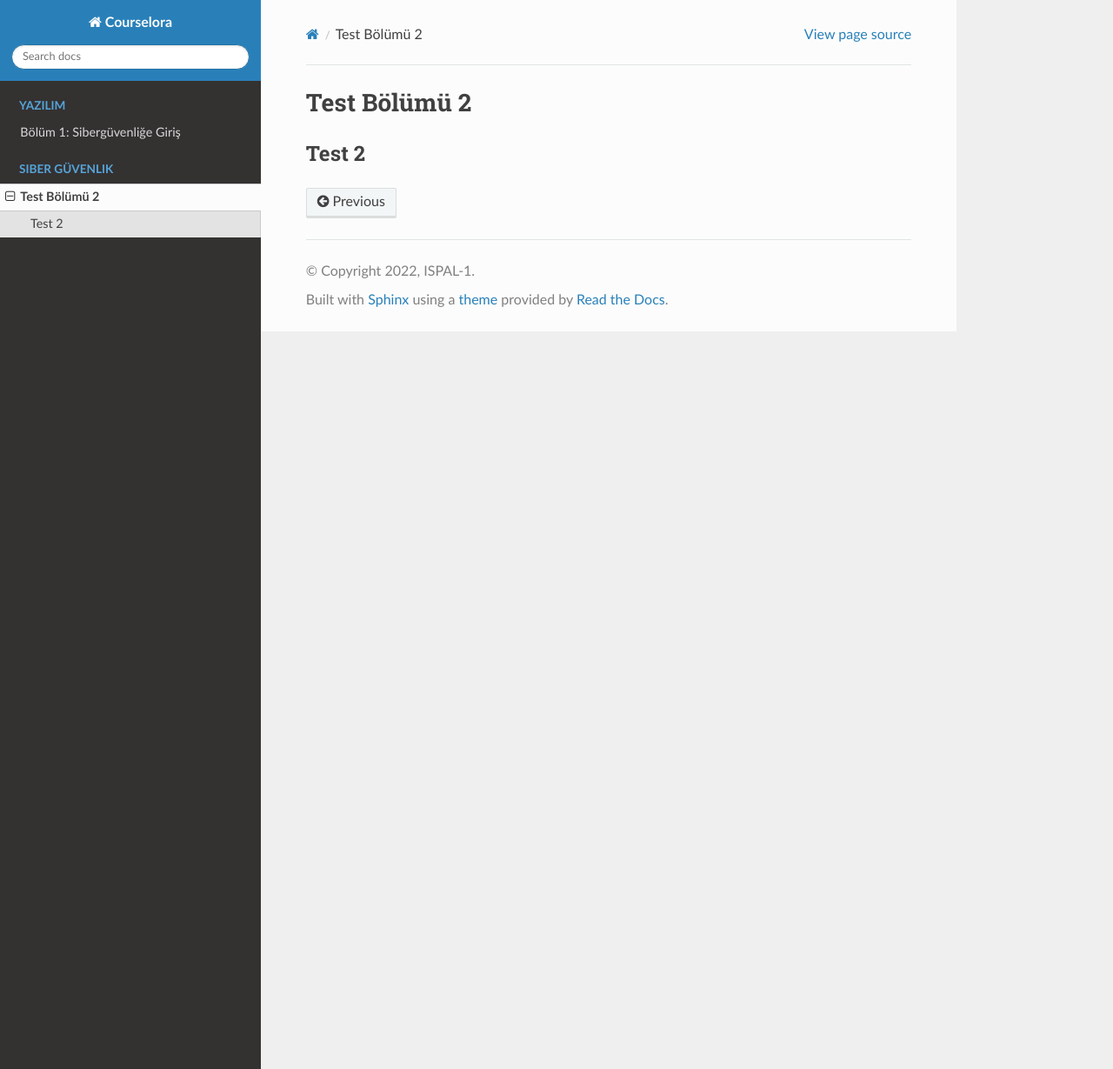
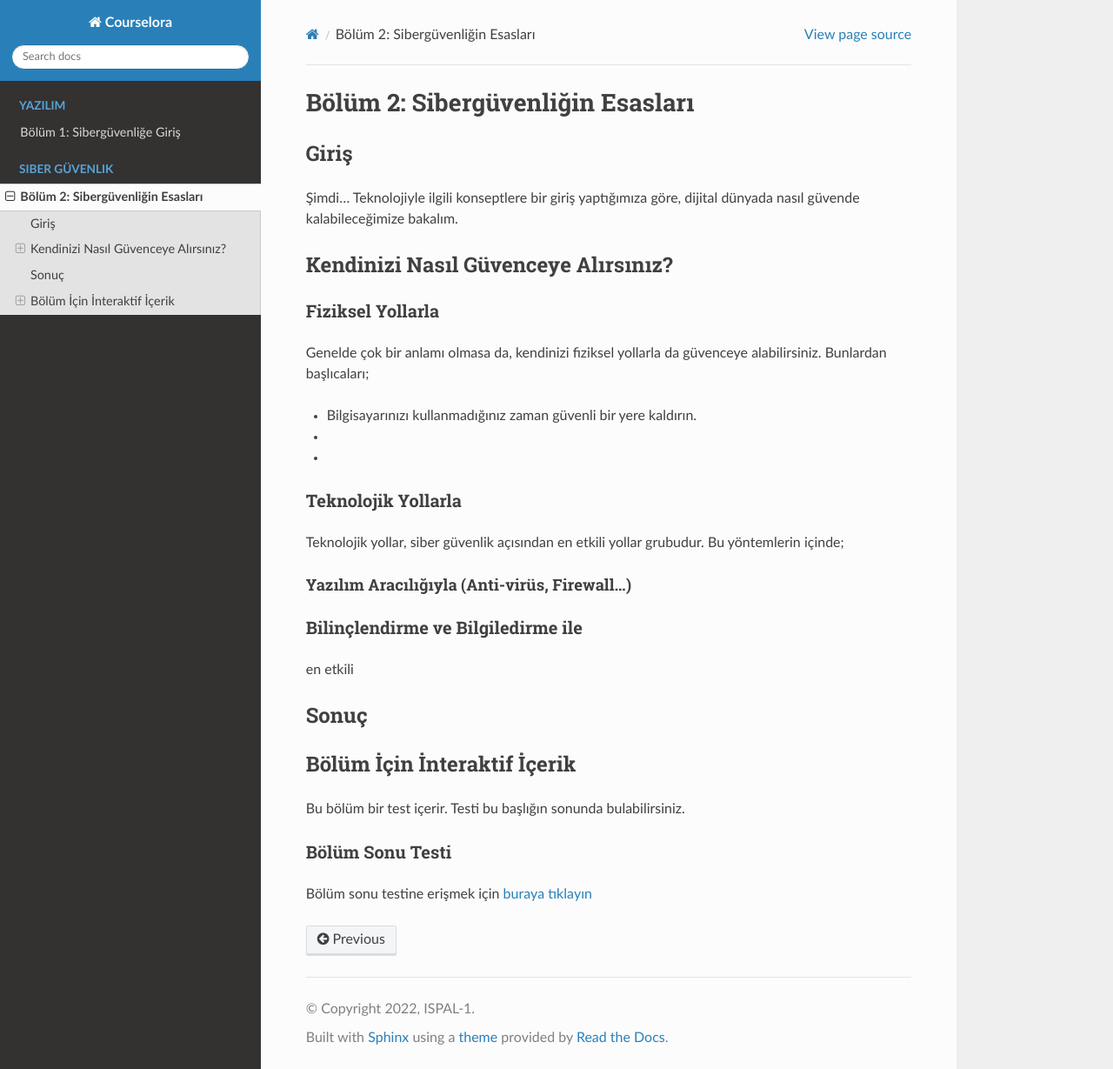
Before and after one commit to courselora/courselora_project, a Sphinx documentation site: the page built from docs/source/linux/index.rst, in a window 1280 px wide and 1229 px high. Shown: the whole window at 87% size. Built offline with Sphinx 7.4.7 and the Read the Docs theme 2.0.0, drawn with Linux system fonts in a browser that asks for light colours; pages that are not in the unit, such as notebooks, are missing from menus.

Commit message:
Update index.rst

```diff
--- a/docs/source/linux/index.rst
+++ b/docs/source/linux/index.rst
@@ -1,5 +1,47 @@
-Test Bölümü 2
-=============
+Bölüm 2: Sibergüvenliğin Esasları
+======================================
 
-Test 2
-------
+.. meta::
+   :description lang=tr: Kitabın ikinci bölümü, "Sibergüvenliğin Esasları".
+
+Giriş
+-----
+
+Şimdi... Teknolojiyle ilgili konseptlere bir giriş yaptığımıza göre, dijital dünyada nasıl güvende kalabileceğimize bakalım.
+
+Kendinizi Nasıl Güvenceye Alırsınız?
+------------------------------------
+
+Fiziksel Yollarla
+~~~~~~~~~~~~~~~~~
+
+Genelde çok bir anlamı olmasa da, kendinizi fiziksel yollarla da güvenceye alabilirsiniz. Bunlardan başlıcaları;
+
+* Bilgisayarınızı kullanmadığınız zaman güvenli bir yere kaldırın.
+*
+*
+
+Teknolojik Yollarla
+~~~~~~~~~~~~~~~~~~~
+Teknolojik yollar, siber güvenlik açısından en etkili yollar grubudur. Bu yöntemlerin içinde;
+
+Yazılım Aracılığıyla (Anti-virüs, Firewall...)
+""""""""""""""""""""""""""""""""""""""""""""""
+
+Bilinçlendirme ve Bilgiledirme ile
+~~~~~~~~~~~~~~~~~~~~~~~~~~~~~~~~~~
+
+en etkili
+
+Sonuç
+-----
+
+Bölüm İçin İnteraktif İçerik
+----------------------------
+
+Bu bölüm bir test içerir. Testi bu başlığın sonunda bulabilirsiniz.
+
+Bölüm Sonu Testi
+~~~~~~~~~~~~~~~~
+
+Bölüm sonu testine erişmek için `buraya tıklayın <https://link>`_
```
